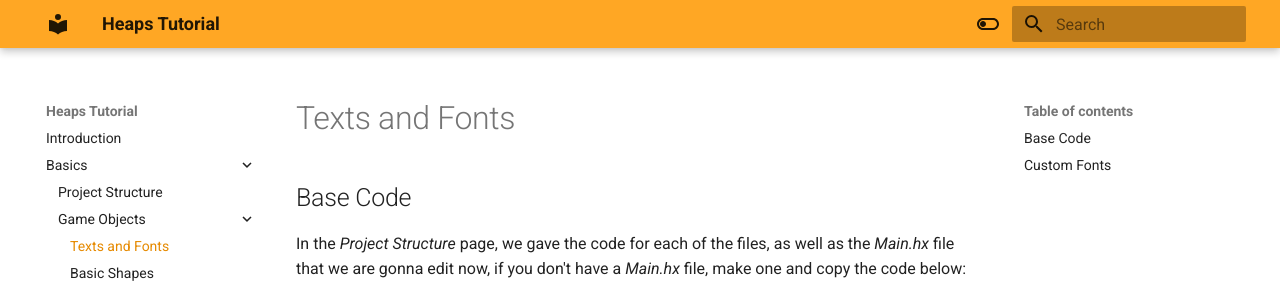
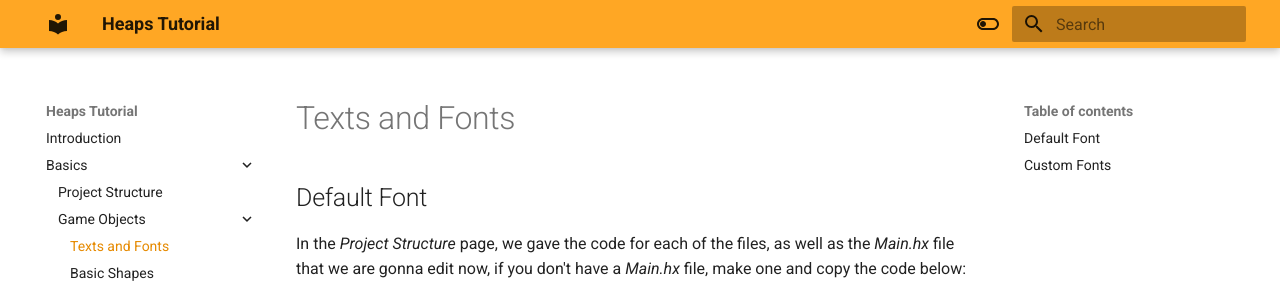
Before and after one commit to Mezo-hx/HeapsTutorial, an MkDocs documentation site: the page built from docs/Tutorial/Texts.md, in a window 1280 px wide and 900 px high. Shown: the top 292 px of the window. Built offline with MkDocs 1.6.1 and Material for MkDocs 9.7.7, drawn with Linux system fonts in a browser that asks for light colours.

Commit message:
Update Texts.md

```diff
--- a/docs/Tutorial/Texts.md
+++ b/docs/Tutorial/Texts.md
@@ -1,4 +1,4 @@
-## Base Code
+## Default Font
 
 In the *Project Structure* page, we gave the code for each of the files, as well as the *Main.hx* file that we are gonna edit now, if you don't have a *Main.hx* file, make one and copy the code below:
 
```
